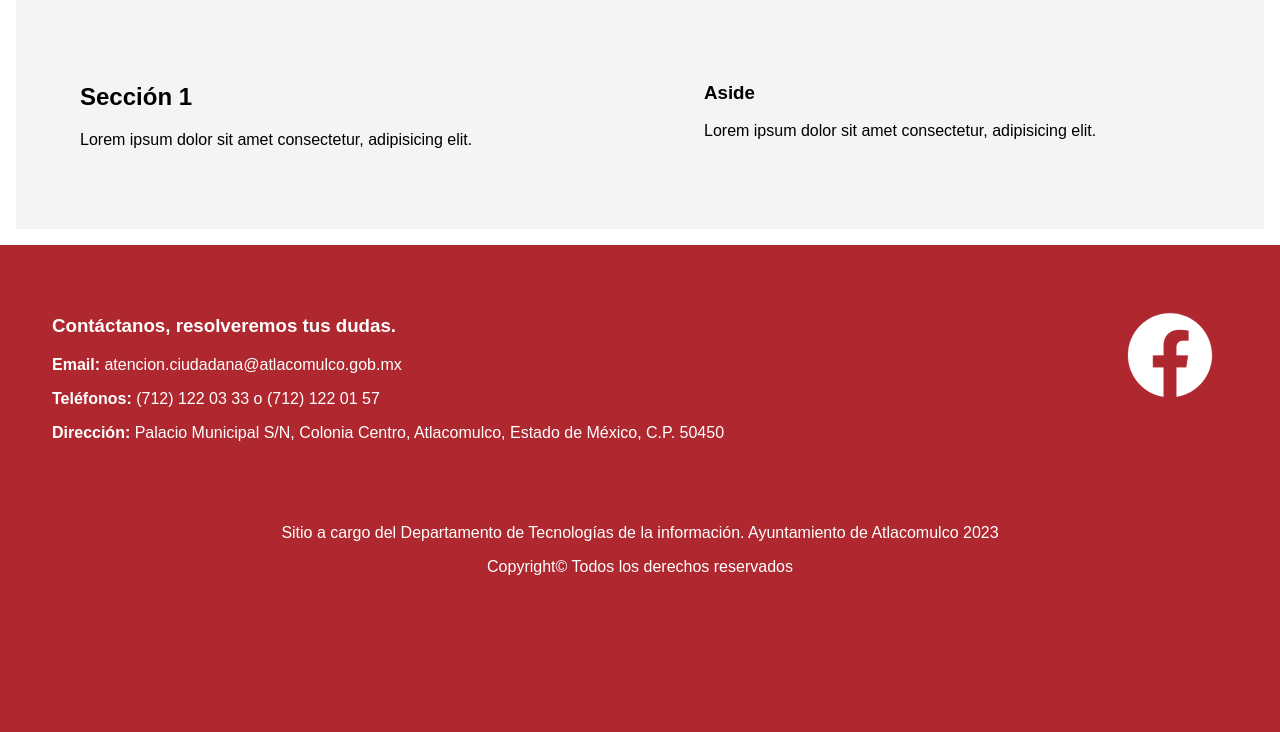
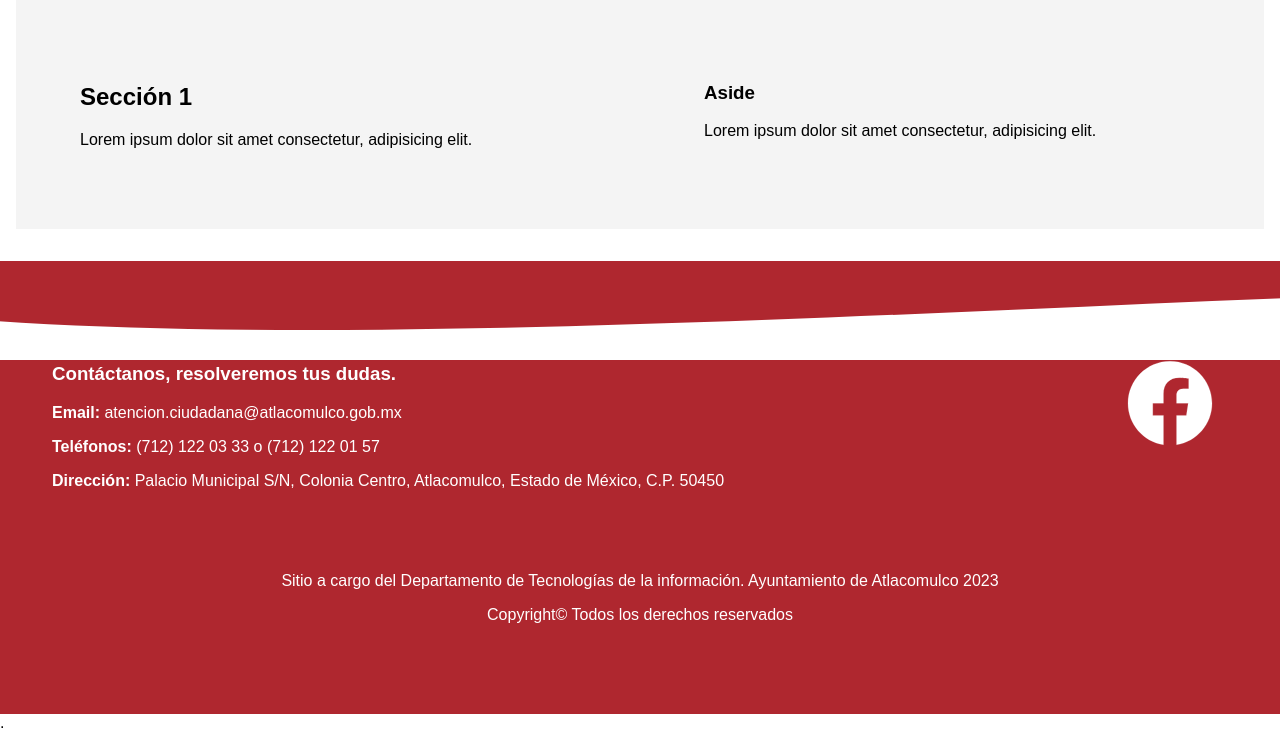
Before and after one commit to Azarel39/atlacomulco_pruebas, a PHP site: page / in a window 1280 px wide. Shown: the part 259-991 px from the top of the page. Before the commit the page ends 834 px from the top, so only its background shows below. Run offline with PHP 8.4, Linux system fonts and the light colour scheme.

Commit message:
actualizacion de footer, movimiento de ola

```diff
--- a/css/style.css
+++ b/css/style.css
@@ -99,9 +99,11 @@ footer {
     background: var(--mor);
     color: white;
     text-align: center;
-    padding: 2rem;
+    padding: 4rem 5rem 6rem;
     margin-top: auto;
 }
+
+
 .footer-container {
     display: flex;
     flex-wrap: wrap;
@@ -147,24 +149,41 @@ footer .icon-redes li a:hover{
 }
 
 .wave-container {
-    position: relative;
+    position: absolute;
+    top: -1px; /* Para evitar espacios visibles */
+    left: 0;
     width: 100%;
+    height: 100px;
     overflow: hidden;
     line-height: 0;
 }
-.wave {
+
+.wave-container svg {
+    display: block;
+    width: 200%;
+    height: 100%;
     position: absolute;
-    bottom: 100%;
+    top: 0;
     left: 0;
-    width: 100%;
-    height: 100px;
-    animation: waveAnimation 6s infinite linear;
+    fill: var(--mor); /* Igual al fondo del footer */
+    animation: waveAnimation 6s linear infinite;
 }
 
 @keyframes waveAnimation {
     0% { transform: translateX(0); }
     100% { transform: translateX(-50%); }
 }
+
+footer {
+    position: relative; /* Para que la ola se posicione sobre él */
+
+
+    text-align: center;
+    padding: 4rem 2rem 4rem; /* Ajustado para que la ola no lo tape */
+    margin-top: 1rem; /* Espacio para que la ola quede sobre el footer */
+}
+
+
 
 @media screen and (max-width: 768px) {
     .footer-container {
--- a/index.html
+++ b/index.html
@@ -4,7 +4,7 @@
     <head>
         <meta charset="UTF-8">
         <meta name="viewport" content="width=device-width, initial-scale=1.0">
-        <title>Document</title>
+        <title>Municipio de Atlacomulco</title>
         <link rel="stylesheet" href="css/style.css">
     </head>
 
@@ -35,8 +35,8 @@
 
         <footer>
             <div class="wave-container">
-                <svg class="wave" viewBox="0 0 1200 100" preserveAspectRatio="none">
-                    <path d="M0,50 C300,150 900,-50 1200,50 L1200,100 L0,100 Z" fill="white"></path>
+                <svg class="wave" viewBox="0 0 1200 120" preserveAspectRatio="none">
+                    <path d="M0,60 C300,150 900,-50 1200,60 L1200,120 L0,120 Z" fill="white"></path>
                 </svg>
             </div>
             <div class="footer-container">
@@ -53,11 +53,15 @@
             <div class="footer-bottom">
                 <p>Sitio a cargo del Departamento de Tecnologías de la información. Ayuntamiento de Atlacomulco 2023</p>
                 <p>Copyright© Todos los derechos reservados</p>
+                <div>
+                    <a href="" class="fechaActual"></a>
+                </div>
             </div>
         </footer>
 
         <!--Scripts-->
         <script type="module" src="https://unpkg.com/ionicons@7.1.0/dist/ionicons/ionicons.esm.js"></script>
         <script nomodule src="https://unpkg.com/ionicons@7.1.0/dist/ionicons/ionicons.js"></script>
+        <script src="static/js.js"></script>.
     </body>
     </html>
--- /dev/null
+++ b/static/js.js
@@ -0,0 +1,2 @@
+let fechaActual = new Date();
+console.log(fechaActual);
```
